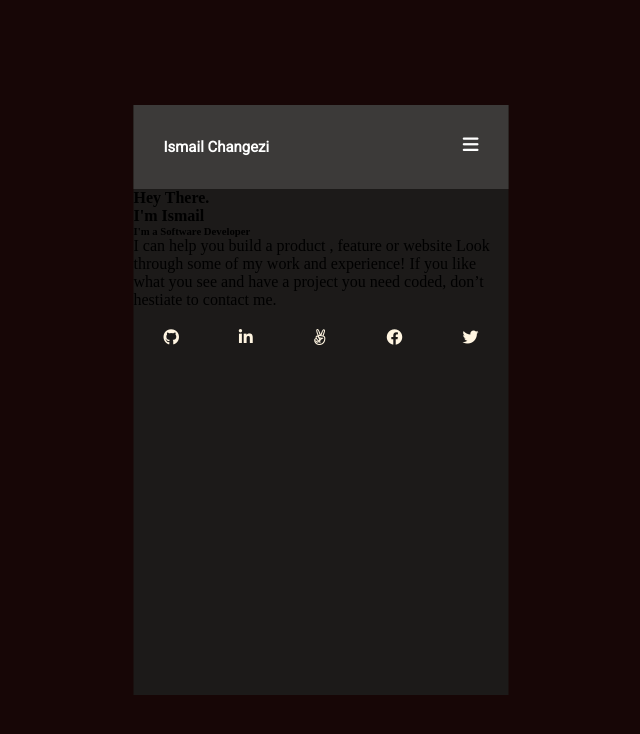
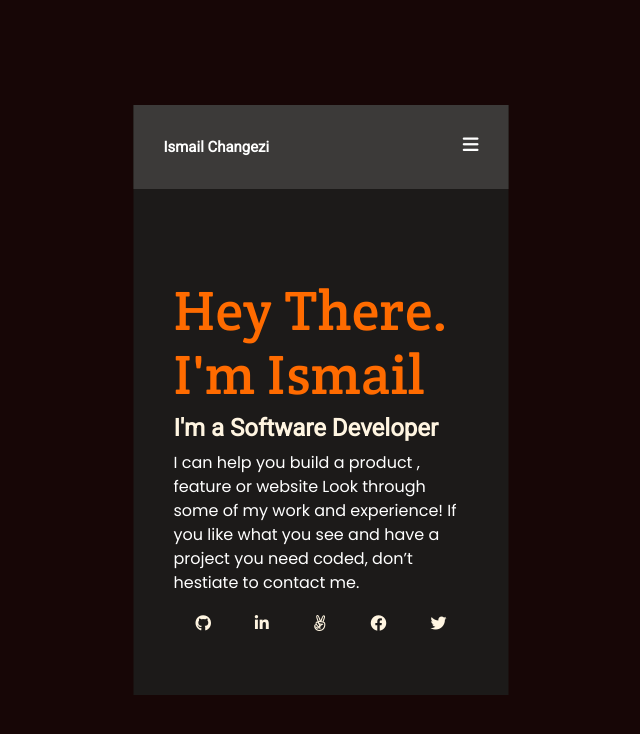
Before and after one commit to IsmailChangezi/Portfolio-Webpage, a plain HTML site: page index.html in a window 1280 px wide. Shown: the whole page, without its empty margins (319-959 px from the left). Drawn offline with Linux system fonts and the light colour scheme.

Commit message:
Update styles

```diff
--- a/style.css
+++ b/style.css
@@ -1,9 +1,11 @@
 @import url("https://fonts.googleapis.com/css2?family=Crete+Round&family=Poppins&family=Roboto&display=swap");
+
 * {
   box-sizing: border-box;
   padding: 0;
   margin: 0;
 }
+
 body {
   background-color: #170606;
   position: absolute;
@@ -11,16 +13,18 @@ body {
   left: 50%;
   transform: translate(-50%, -50%);
 }
+
 header {
   width: 375px;
   height: 590px;
   background: #1c1a19;
 }
+
 nav {
   display: flex;
   justify-content: space-between;
   padding: 30px;
-  font-family: "Roboto";
+  font-family: Roboto, sans-serif;
   font-style: normal;
   font-weight: 700;
   font-size: 18px;
@@ -28,41 +32,42 @@ nav {
   color: white;
   background: #3c3a39;
 }
+
 nav i:hover {
   color: #bbbab8;
   transition: 0.5s ease-in-out;
   cursor: pointer;
 }
+
 nav h5:hover {
   color: #bbbab8;
   transition: 0.5s ease-in-out;
   cursor: pointer;
 }
-main {
+
+section {
   padding: 40px;
   margin-top: 50px;
 }
-main h4 {
-  font-family: "Crete Round";
+
+section h4 {
+  font-family: "Crete Round", sans-serif;
   font-style: normal;
   font-weight: 400;
   font-size: 56px;
   line-height: 64px;
-  /* or 114% */
-
   letter-spacing: 0.37px;
-
-  /* Theme 3 / Primary 1 */
-
   color: #ff6b00;
   margin-bottom: 5px;
 }
-main h6 {
-  font-family: "Roboto";
+
+section h6 {
+  font-family: "Roboto", sans-serif;
   font-style: normal;
   font-weight: 700;
   font-size: 24px;
   line-height: 32px;
+
   /* or 133% */
 
   display: flex;
@@ -73,24 +78,28 @@ main h6 {
   color: #fff5e1;
   margin-bottom: 7px;
 }
-main p {
-  font-family: "Poppins";
+
+section p {
+  font-family: Poppins, sans-serif;
   font-style: normal;
   font-weight: 400;
   font-size: 16px;
   line-height: 24px;
+
   /* or 150% */
 
   /* Theme 3 / Neutral 11 */
 
-  color: #ffffff;
+  color: #fff;
 }
+
 .icons {
   display: flex;
   justify-content: space-around;
   margin-top: 20px;
   color: #fff5e1;
 }
+
 .icons i:hover {
   color: #bbbab8;
   transition: 0.5s ease-in-out;
```
